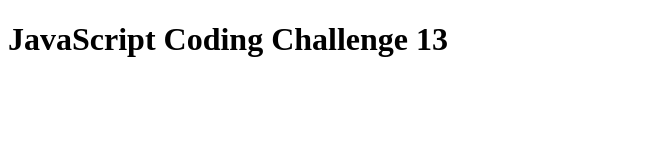
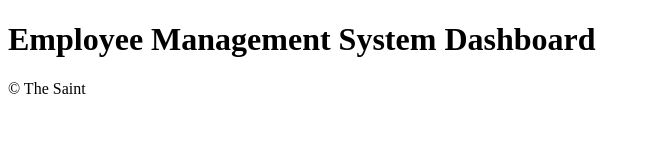
Before and after one commit to FranklinS734/Coding-Challenge---13, a plain HTML site: page index.html in a window 1280 px wide. Shown: the whole page, without its empty margins (0-651 px from the left). Drawn offline with Linux system fonts and the light colour scheme.

Commit message:
Task 1 - Base Structure Created

```diff
--- a/index.html
+++ b/index.html
@@ -8,7 +8,17 @@
         <title>JavaScript Challenge</title>
     </head>
     <body>
-        <h1>JavaScript Coding Challenge 13</h1>
+        <header>
+            <h1>Employee Management System Dashboard</h1>
+        </header>
+
+        <main>
+            <div id="employeeContainer"></div>
+        </main>
+
+        <footer>
+            <p>&copy; The Saint</p>
+        </footer>
 
         <script src="cc_13.js"></script>
     </body>
```
